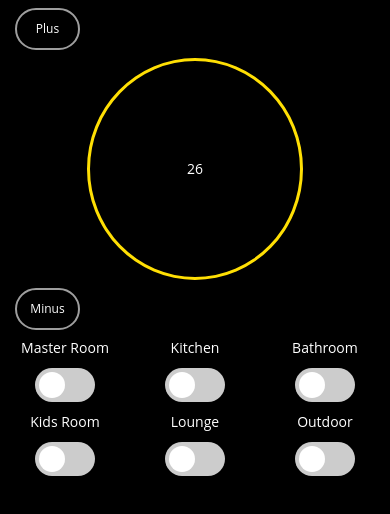
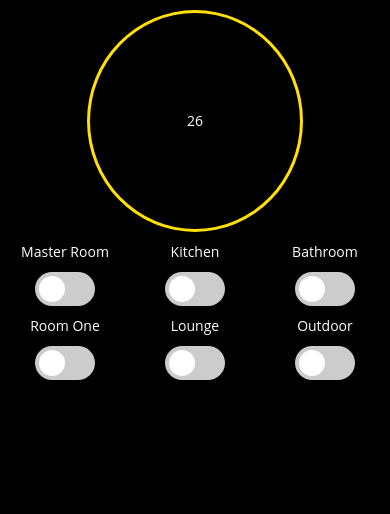
Before and after one commit to kshantilal/Flick-Electric, a plain HTML site: page audio.html in a window 390 px wide. Shown: the part 284-798 px from the top of the page. Drawn offline with nearby package versions, Linux system fonts and the light colour scheme.

Commit message:
added circle responsive

```diff
--- a/audio.html
+++ b/audio.html
@@ -49,7 +49,7 @@
 				</div>
 			</div>
 			<div class="col-xs-12">
-				<div class="btn btn-sm btn-default btn-new" id="plus">Plus</div>
+				<!-- <div class="btn btn-sm btn-default btn-new" id="plus">Plus</div> -->
 					<div class="circle">
 						<div class="circle_inner">
 							<div class="circle_wrapper">
@@ -57,7 +57,7 @@
 							</div>
 						</div>
 					</div>
-				<div class="btn btn-sm btn-default btn-new" id="minus">Minus</div>
+				<!-- <div class="btn btn-sm btn-default btn-new" id="minus">Minus</div> -->
 			</div>
 
 			<!-- Switches -->
@@ -69,14 +69,13 @@
 						<input id="switch1" class="toggleSwitch" type="checkbox">
 						<div class="slider round"></div>
 					</label>
-					<p class="switch-text english-text">Kids Room</p>
-					<p class="switch-text maori-text">ruma tamariki</p>
+					<p class="switch-text english-text">Room One</p>
+					<p class="switch-text maori-text">kotahi ruma</p>
 					<label class="switch">
 						<input id="switch2" class="toggleSwitch" type="checkbox">
 						<div class="slider round"></div>
 					</label>
 				</div>
-
 			</div>
 
 			<div class="col-xs-4">
@@ -94,8 +93,8 @@
 						<div class="slider round"></div>
 					</label>
 				</div>
+			</div>
 
-			</div>
 			<div class="col-xs-4">
 				<div class="switches">
 					<p class="switch-text english-text">Bathroom</p>
@@ -111,10 +110,7 @@
 						<div class="slider round"></div>
 					</label>
 				</div>
-
 			</div>
-
-
 
 
 		</div><!--Background Image-->
--- a/sass/custom.scss
+++ b/sass/custom.scss
@@ -11,6 +11,9 @@ $pageFullWidth: 1280px;
 @mixin mediaTablet {
 	@media (min-width: #{$pageTabletWidth}) and (max-width: #{$pageFullWidth}) {
 		@content;
+		// .circle.col-lg-12{
+
+		// }
 	}
 }
 @mixin mediaDesktop {
@@ -349,11 +352,11 @@ input:checked + .slider:before {
 	border-radius: 50%;
 }
 
-// Circles
+// ----Circles---- //
 
 .circle {
 	width: 60%;
-	margin: 0 auto;
+	margin: 10px auto;
 	position: relative;
 	display: block;
 	background-color: transparent;
@@ -384,7 +387,6 @@ input:checked + .slider:before {
 	display: table;
 	width: 100%;
 	height: 100%;
-	border-color: $primary-color;
 }
 
 	.circle_content {
@@ -393,3 +395,8 @@ input:checked + .slider:before {
 	vertical-align: middle;
 	color: white;
 }
+
+
+// #minus{
+// 	float: right;
+// }
```
Also changed, not shown: css/custom.css, 1 other file.
